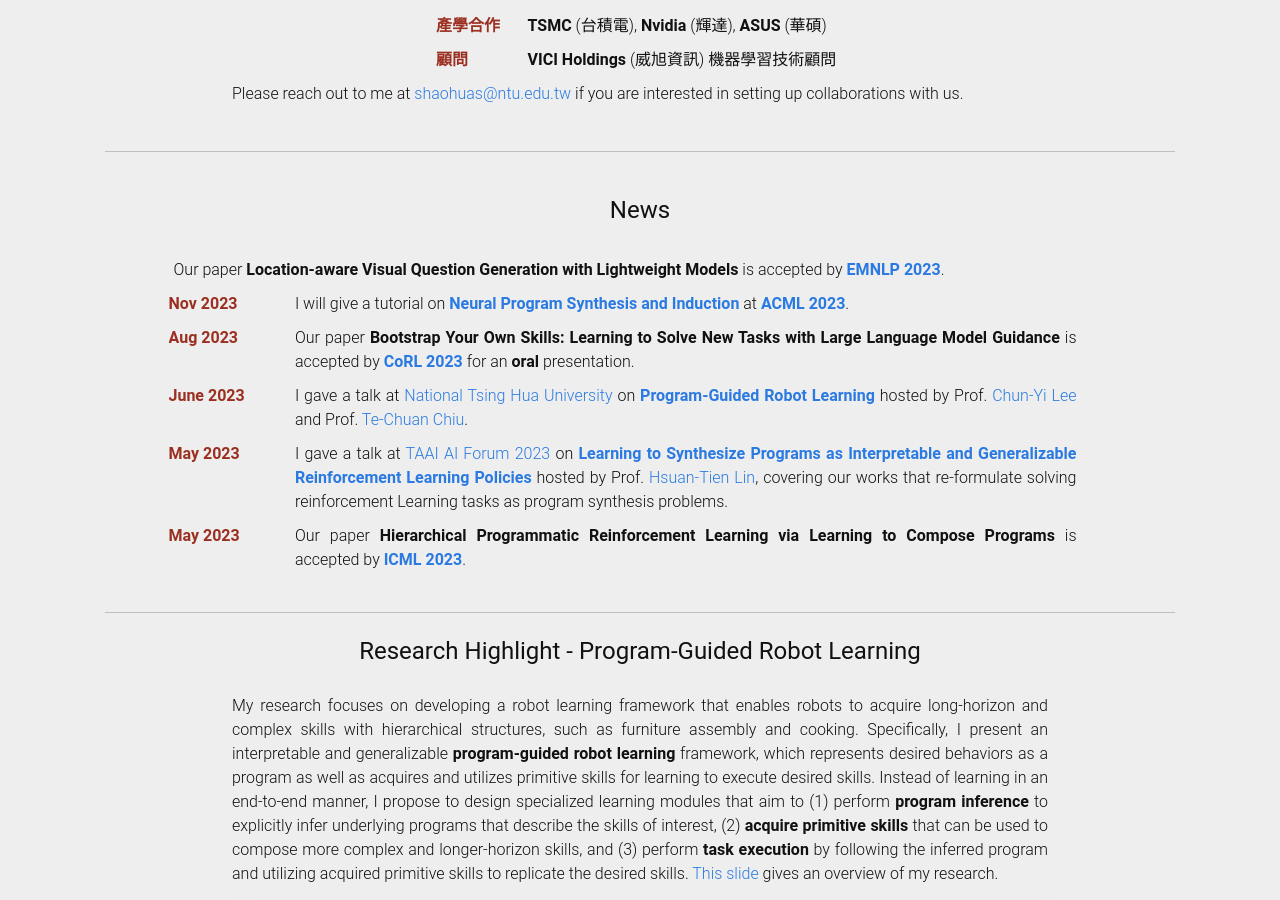
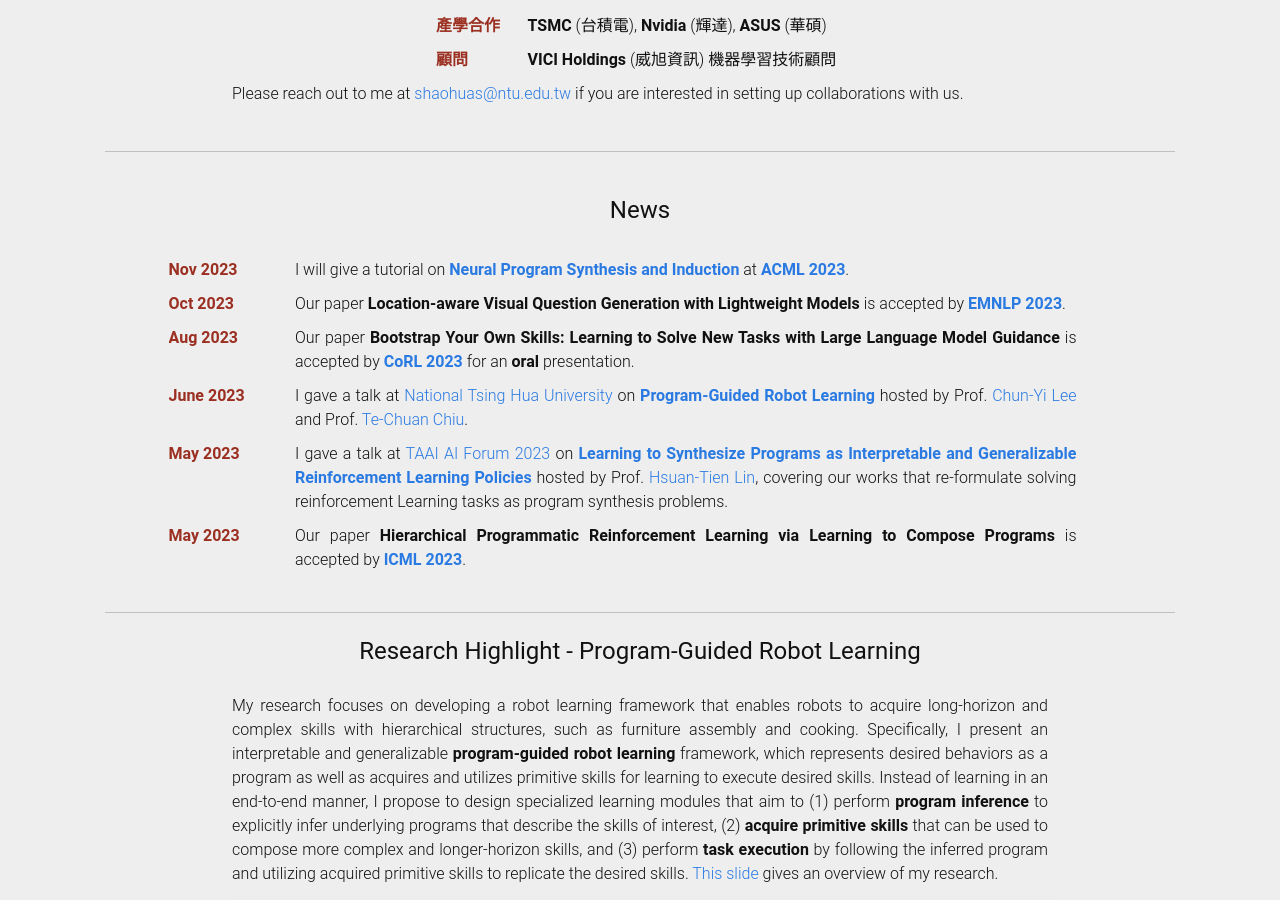
Before and after one commit to shaohua0116/shaohua0116.github.io, a Jekyll site: the page built from index.html, in a window 1280 px wide and 900 px high, scrolled down 796 px. Built offline with Jekyll 4.4.1, drawn with Linux system fonts in a browser that asks for light colours; some web fonts are replaced.

Commit message:
add locavqg

```diff
--- a/_data/news.yml
+++ b/_data/news.yml
@@ -1,6 +1,7 @@
-- news: 'Our paper <b>Location-aware Visual Question Generation with Lightweight Models</b> is accepted by <b><a href="https://2023.emnlp.org/">EMNLP 2023</a></b>.'
 - news: 'I will give a tutorial on <a href="https://shaohua0116.github.io/acml2023_tutorial/"><b>Neural Program Synthesis and Induction</b></a> at <a href="https://www.acml-conf.org/2023/index.html"><b>ACML 2023</a></b>.'
   date: 'Nov 2023'
+- news: 'Our paper <b>Location-aware Visual Question Generation with Lightweight Models</b> is accepted by <b><a href="https://2023.emnlp.org/">EMNLP 2023</a></b>.'
+  date: 'Oct 2023'
 - news: 'Our paper <b>Bootstrap Your Own Skills: Learning to Solve New Tasks with Large Language Model Guidance</b> is accepted by <b><a href="https://www.corl2023.org/">CoRL 2023</a></b> for an <b>oral</b> presentation.'
   date: 'Aug 2023'
 - news: "I gave a talk at <a href='https://nthu-en.site.nthu.edu.tw/'>National Tsing Hua University</a> on <b><a href='https://drive.google.com/file/d/1Jwh59RQwYUQo9NNSE12oxA-mtbKq-9QD/view?usp=share_link'>Program-Guided Robot Learning</a></b> hosted by Prof. <a href='https://elsalab.ai/about'>Chun-Yi Lee</a> and Prof. <a href='https://theochiu.wixsite.com/nthucs'>Te-Chuan Chiu</a>."
```
